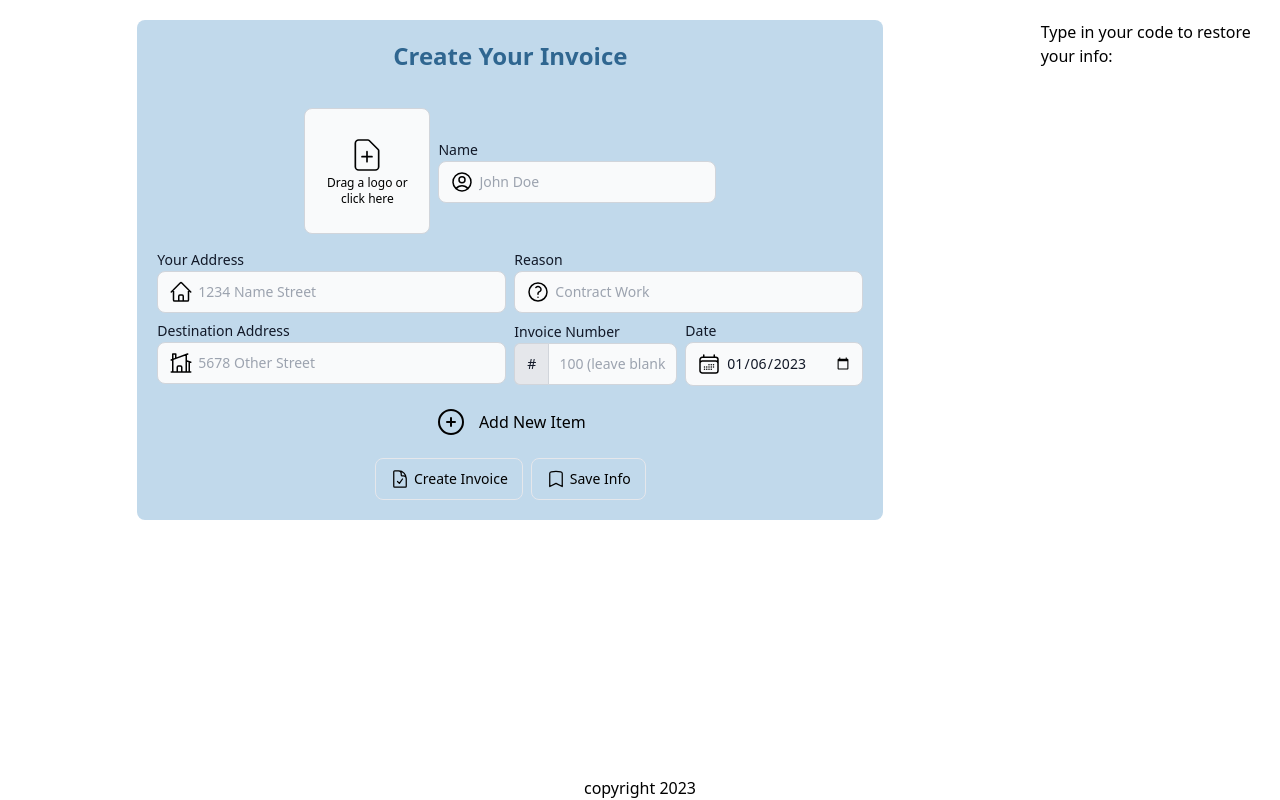
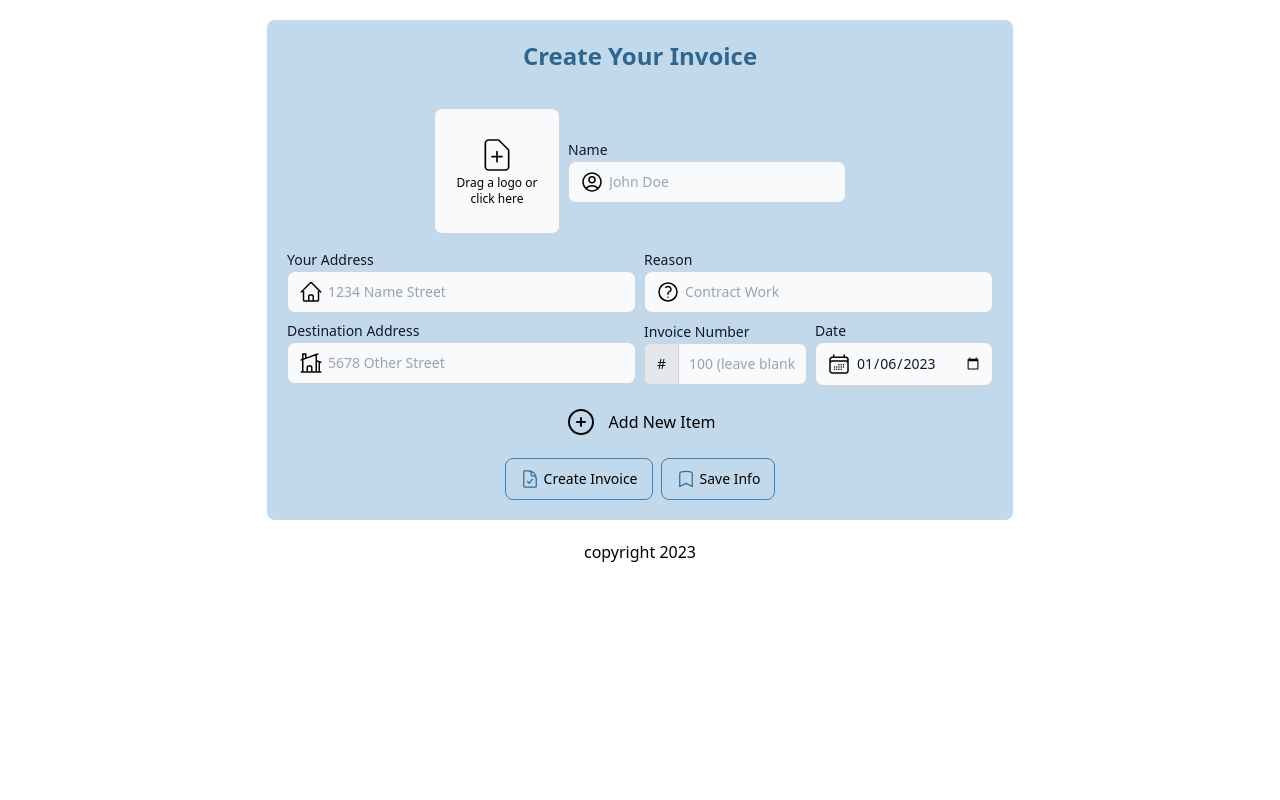
Before and after one commit to NeedToUpdate/Invoice-Creator, a Next.js app in the folder nextapp/: page / in a window 1280 px wide. Built offline with nearby package versions, Linux system fonts and the light colour scheme.

Commit message:
improved styling

```diff
--- a/nextapp/components/button.tsx
+++ b/nextapp/components/button.tsx
@@ -15,9 +15,9 @@ export default function Button(props: props) {
   const getIcon = (type: validIcon) => {
     switch (type) {
       case "check":
-        return <DocumentCheckIcon className="w-5 h-5 text-black dark:text-white"></DocumentCheckIcon>;
+        return <DocumentCheckIcon className="w-5 h-5 text-primary-600 dark:text-white"></DocumentCheckIcon>;
       case "save":
-        return <SaveIcon className="w-5 h-5 text-black dark:text-white"></SaveIcon>;
+        return <SaveIcon className="w-5 h-5 text-primary-600 dark:text-white"></SaveIcon>;
       default:
         return <></>;
     }
@@ -27,7 +27,7 @@ export default function Button(props: props) {
       onClick={props.onClick}
       disabled={props.disabled}
       className={
-        "duration-100 flex dark:bg-primary-800 dark:border-primary-700 cursor-pointer gap-1 justify-center items-center rounded-lg whitespace-nowrap px-3.5 py-2.5 border-[1px] hover:dark:bg-primary-600 hover:translate-y-[-1px] disabled:border-gray-500 disabled:pointer-events-none"
+        "duration-100 flex bg-primary-100 border-primary-400 dark:bg-primary-800 dark:border-primary-700 cursor-pointer gap-1 justify-center items-center rounded-lg whitespace-nowrap px-3.5 py-2.5 border-[1px] hover:bg-white hover:dark:bg-primary-600 hover:translate-y-[-1px] disabled:border-gray-500 disabled:pointer-events-none"
       }
     >
       {props.icon ? getIcon(props.icon) : <></>}
--- a/nextapp/pages/index.tsx
+++ b/nextapp/pages/index.tsx
@@ -16,15 +16,11 @@ export default function Home() {
         <meta name="msapplication-TileColor" content="#2f6690" />
         <meta name="theme-color" content="#84b3d7" />
       </Head>
-      <div className="flex-grow flex">
-        <main className="flex flex-col justify-center items-center w-full h-full m-5">
-          <InvoiceForm></InvoiceForm>
-        </main>
-        <aside className="m-5">
-          <p>Type in your code to restore your info:</p>
-        </aside>
-      </div>
-      <footer className="flex justify-center items-center">
+      <main className="flex flex-col justify-center items-center w-full h-full p-5 dark:bg-slate-700">
+        <InvoiceForm></InvoiceForm>
+      </main>
+
+      <footer className="flex justify-center items-center dark:bg-slate-800">
         <p>copyright 2023</p>
       </footer>
     </div>
```
